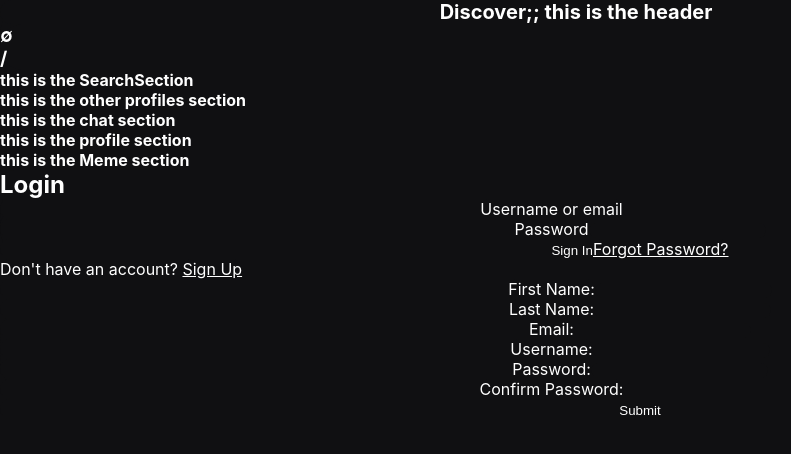
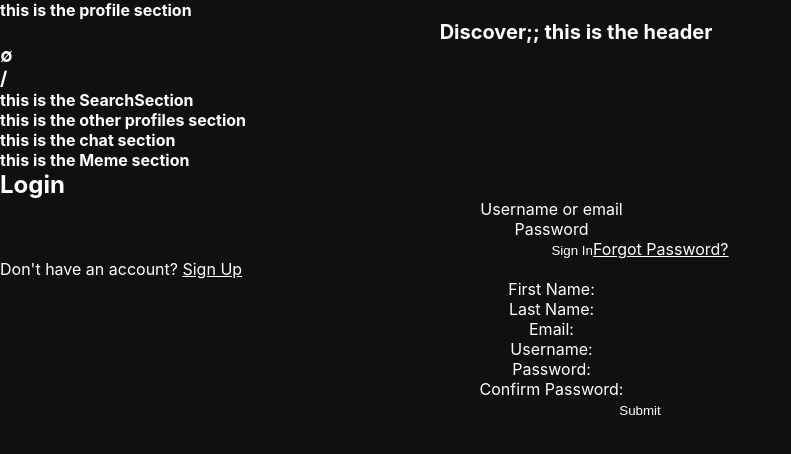
Before and after one commit to theabah0/sosho, a React (Create React App) app in the folder sosho/: page / in a window 1280 px wide. Shown: the top 454 px of the page, without its empty margins (0-791 px from the left). Built offline with nearby package versions, Linux system fonts and the light colour scheme.

Commit message:
axios installed

```diff
--- a/sosho/package.json
+++ b/sosho/package.json
@@ -10,6 +10,7 @@
     "@types/node": "^16.18.83",
     "@types/react": "^18.2.58",
     "@types/react-dom": "^18.2.19",
+    "axios": "^1.6.7",
     "react": "^18.2.0",
     "react-dom": "^18.2.0",
     "react-scripts": "5.0.1",
--- a/sosho/src/App.tsx
+++ b/sosho/src/App.tsx
@@ -16,11 +16,13 @@ import SignupForms from './forms/SignupForm';
 function App() {
   return (
     <div className="App">
+      <ProfileSection />
+
     <Header />
     <SearchSection />
     <OtherProfiles />
     <ChatSection />
-    <ProfileSection />
+
     <MemeSection />
     <SigninForms />
     <SignupForms />
```
Also changed, not shown: 1 other file (tests, documents, lock files or other folders).
